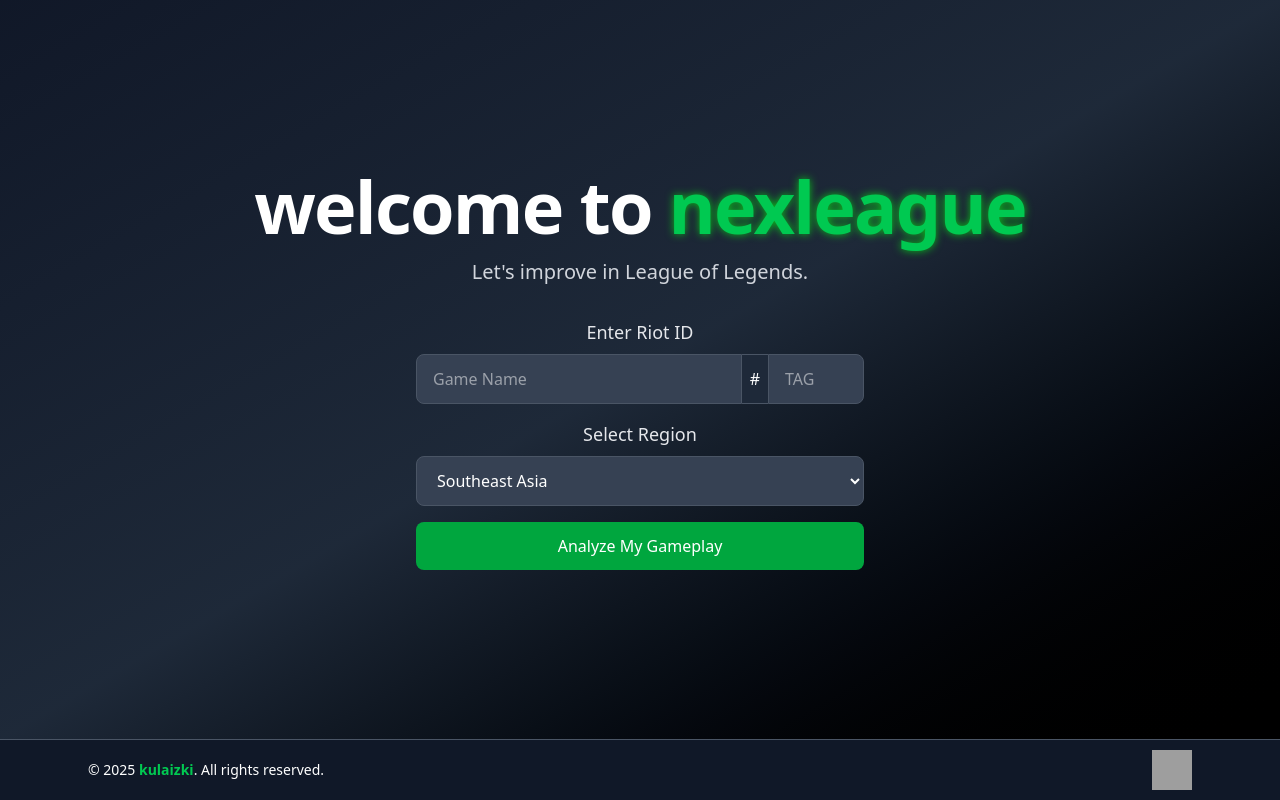
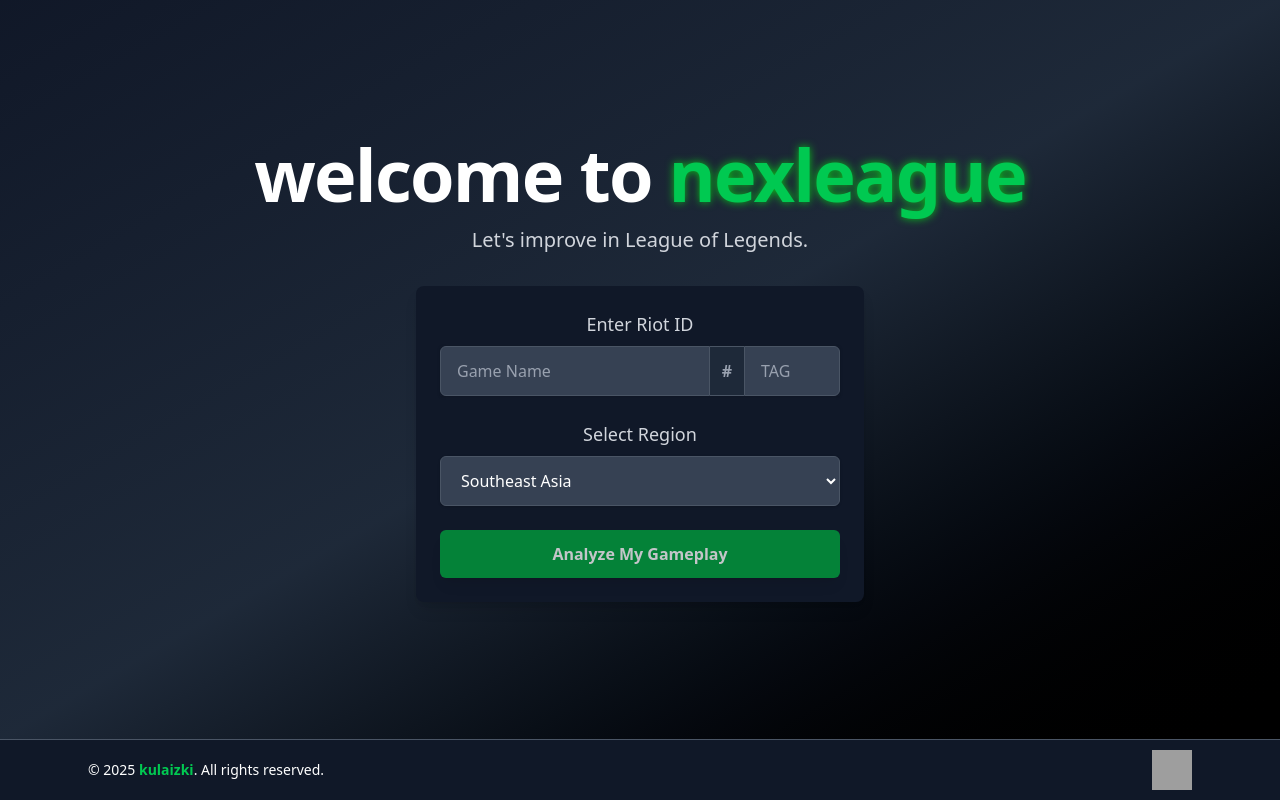
Before and after one commit to kulaizki/nexleague, a SvelteKit app: page / in a window 1280 px wide. Built offline with nearby package versions, Linux system fonts and the light colour scheme; grey boxes are pictures that could not be loaded.

Commit message:
style: polish layout

```diff
--- a/package.json
+++ b/package.json
@@ -30,6 +30,7 @@
 		"@google/genai": "^0.6.0",
 		"@google/generative-ai": "^0.24.0",
 		"marked": "^15.0.7",
-		"svelte-exmarkdown": "^5.0.0"
+		"svelte-exmarkdown": "^5.0.0",
+		"svelte-loading-spinners": "^0.3.6"
 	}
 }
--- a/src/lib/components/footer.svelte
+++ b/src/lib/components/footer.svelte
@@ -39,13 +39,13 @@
     transition:slideUp|local
   >
     <div class="gap-4 max-w-6xl mx-auto px-6 flex flex-col md:flex-row justify-between items-center">
-      <p class="text-sm my-3">
+      <p class="text-sm md:my-3">
         &copy; 2025
         <a
           href="https://github.com/kulaizki"
           target="_blank"
           rel="noopener noreferrer"
-          class="font-bold text-green-500 hover:underline"
+          class="font-bold text-green-500 hover:underline hover:text-green-300 transition ease-in-out duration-200"
         >
           kulaizki
         </a>. All rights reserved.
--- a/src/routes/summoner-search.svelte
+++ b/src/routes/summoner-search.svelte
@@ -56,7 +56,7 @@
       if (!selectedRegion) {
         console.error(`Region "${region}" not found in regions list`);
         error = 'Invalid region selected. Please try again.';
-        loading = false;
+        loading = false; // Reset loading on error
         return;
       }
 
@@ -64,29 +64,40 @@
       console.log(`Selected region: ${selectedRegion.label}, platformId: ${platformId}, regional: ${selectedRegion.regional}`);
 
       // Pass gameName and tagLine separately in the URL
-      goto(`/summoner/${platformId}/${encodeURIComponent(gameName.trim())}/${encodeURIComponent(tagLine.trim())}`);
+      // Use await here if you want the loading state to persist until navigation completes,
+      // though typically goto starts the navigation and the component unmounts.
+      await goto(`/summoner/${platformId}/${encodeURIComponent(gameName.trim())}/${encodeURIComponent(tagLine.trim())}`);
+
+      // Loading might not need to be explicitly set to false if navigation succeeds,
+      // as the component will likely unmount. But setting it in finally is safer.
+
     } catch (err) {
-      console.error('Error:', err);
-      error = 'An error occurred. Please try again.';
-    } finally {
-      loading = false;
+      console.error('Error during navigation setup:', err); // Changed error logging context
+      error = 'An error occurred while trying to navigate. Please try again.';
+      loading = false; // Ensure loading is reset on navigation error
     }
+    // Removed finally block as loading=false is handled in error case,
+    // and not strictly needed on successful navigation due to component unmount.
+    // If the component *doesn't* unmount (e.g., shallow routing if that applies),
+    // you might need loading = false after await goto(...).
   }
 </script>
 
-<div class="w-full max-w-md mx-auto mt-8">
-  <form on:submit|preventDefault={handleSubmit} class="space-y-4">
-    <div class="flex flex-col">
-      <label for="riotId" class="text-lg font-medium text-gray-200 mb-2">Enter Riot ID</label>
-      <div class="flex items-center">
+<div class="w-full max-w-md mx-auto mt-8 p-6 md:bg-gray-900 rounded-lg shadow-lg">
+  {#if !loading}
+    <form on:submit|preventDefault={handleSubmit} class="space-y-6">
+      <div>
+        <label for="riotId" class="block text-lg font-medium text-gray-300 mb-2">Enter Riot ID</label>
+        <div class="flex items-center shadow-sm">
           <input
             type="text"
             id="gameName"
             bind:value={gameName}
             placeholder="Game Name"
-          class="flex-grow px-4 py-3 rounded-l-lg bg-gray-700 text-white border border-gray-600 focus:outline-none focus:ring-2 focus:ring-green-500 focus:border-transparent"
+            required
+            class="flex-grow px-4 py-3 rounded-l-md bg-gray-700 text-white border border-gray-600 focus:outline-none focus:ring-2 focus:ring-green-500 focus:border-transparent placeholder-gray-400"
           />
-        <div class="flex items-center justify-center px-2 py-3 bg-gray-800 text-white font-medium border-t border-b border-gray-600">
+          <div class="flex items-center justify-center px-3 py-3 bg-gray-800 text-gray-400 font-semibold border-t border-b border-gray-600">
             #
           </div>
           <input
@@ -94,46 +105,48 @@
             id="tagLine"
             bind:value={tagLine}
             placeholder="TAG"
-          class="flex-grow-0 w-24 px-4 py-3 rounded-r-lg bg-gray-700 text-white border border-gray-600 focus:outline-none focus:ring-2 focus:ring-green-500 focus:border-transparent"
+            required
+            class="w-24 px-4 py-3 rounded-r-md bg-gray-700 text-white border border-gray-600 focus:outline-none focus:ring-2 focus:ring-green-500 focus:border-transparent placeholder-gray-400"
           />
         </div>
       </div>
 
-    <div class="flex flex-col">
-      <label for="region" class="text-lg font-medium text-gray-200 mb-2">Select Region</label>
+      <div>
+        <label for="region" class="block text-lg font-medium text-gray-300 mb-2">Select Region</label>
         <select
           id="region"
           bind:value={region}
-        class="px-4 py-3 rounded-lg bg-gray-700 text-white border border-gray-600 focus:outline-none focus:ring-2 focus:ring-green-500 focus:border-transparent"
+          class="w-full px-4 py-3 rounded-md bg-gray-700 text-white border border-gray-600 focus:outline-none focus:ring-2 focus:ring-green-500 focus:border-transparent shadow-sm"
         >
-        {#each regions as region}
-          <option value={region.value}>{region.label}</option>
+          {#each regions as regionOpt (regionOpt.value)}
+            <option value={regionOpt.value}>{regionOpt.label}</option>
           {/each}
         </select>
       </div>
 
       <button
         type="submit"
-      class="hover:cursor-pointer w-full py-3 rounded-lg bg-green-600 hover:bg-green-700 text-white font-medium transition duration-300 focus:outline-none focus:ring-2 focus:ring-green-500 focus:ring-opacity-50 disabled:opacity-50 disabled:cursor-not-allowed"
-      disabled={loading}
+        class="w-full py-3 px-4 rounded-md bg-green-600 hover:bg-green-700 text-white font-semibold transition duration-300 ease-in-out focus:outline-none focus:ring-2 focus:ring-green-500 focus:ring-opacity-75 shadow-lg disabled:opacity-75 disabled:cursor-not-allowed"
+        disabled={!gameName.trim() || !tagLine.trim()}
       >
-      {#if loading}
-        <span class="flex items-center justify-center">
-          <svg class="animate-spin -ml-1 mr-3 h-5 w-5 text-white" xmlns="http://www.w3.org/2000/svg" fill="none" viewBox="0 0 24 24">
-            <circle class="opacity-25" cx="12" cy="12" r="10" stroke="currentColor" stroke-width="4"></circle>
-            <path class="opacity-75" fill="currentColor" d="M4 12a8 8 0 018-8V0C5.373 0 0 5.373 0 12h4zm2 5.291A7.962 7.962 0 014 12H0c0 3.042 1.135 5.824 3 7.938l3-2.647z"></path>
-          </svg>
-          Analyzing...
-        </span>
-      {:else}
         Analyze My Gameplay
-      {/if}
       </button>
 
       {#if error}
-      <div class="text-red-500 text-center" transition:fade>
+        <div class="text-red-400 text-center pt-2" transition:fade={{ duration: 300 }}>
           {error}
         </div>
       {/if}
     </form>
+  {:else}
+    <!-- Loading State -->
+    <div class="flex flex-col items-center justify-center h-64">
+      <svg class="animate-spin h-10 w-10 text-green-500 mb-4" xmlns="http://www.w3.org/2000/svg" fill="none" viewBox="0 0 24 24">
+        <circle class="opacity-25" cx="12" cy="12" r="10" stroke="currentColor" stroke-width="4"></circle>
+        <path class="opacity-75" fill="currentColor" d="M4 12a8 8 0 018-8V0C5.373 0 0 5.373 0 12h4zm2 5.291A7.962 7.962 0 014 12H0c0 3.042 1.135 5.824 3 7.938l3-2.647z"></path>
+      </svg>
+      <p class="text-xl font-medium text-gray-300">Analyzing...</p>
+      <p class="text-gray-400 mt-1">Summoners are being summoned.</p>
     </div>
+  {/if}
+</div>
```
Also changed, not shown: 1 other file (tests, documents, lock files or other folders). Lines whose indentation alone changed are shown as unchanged.
